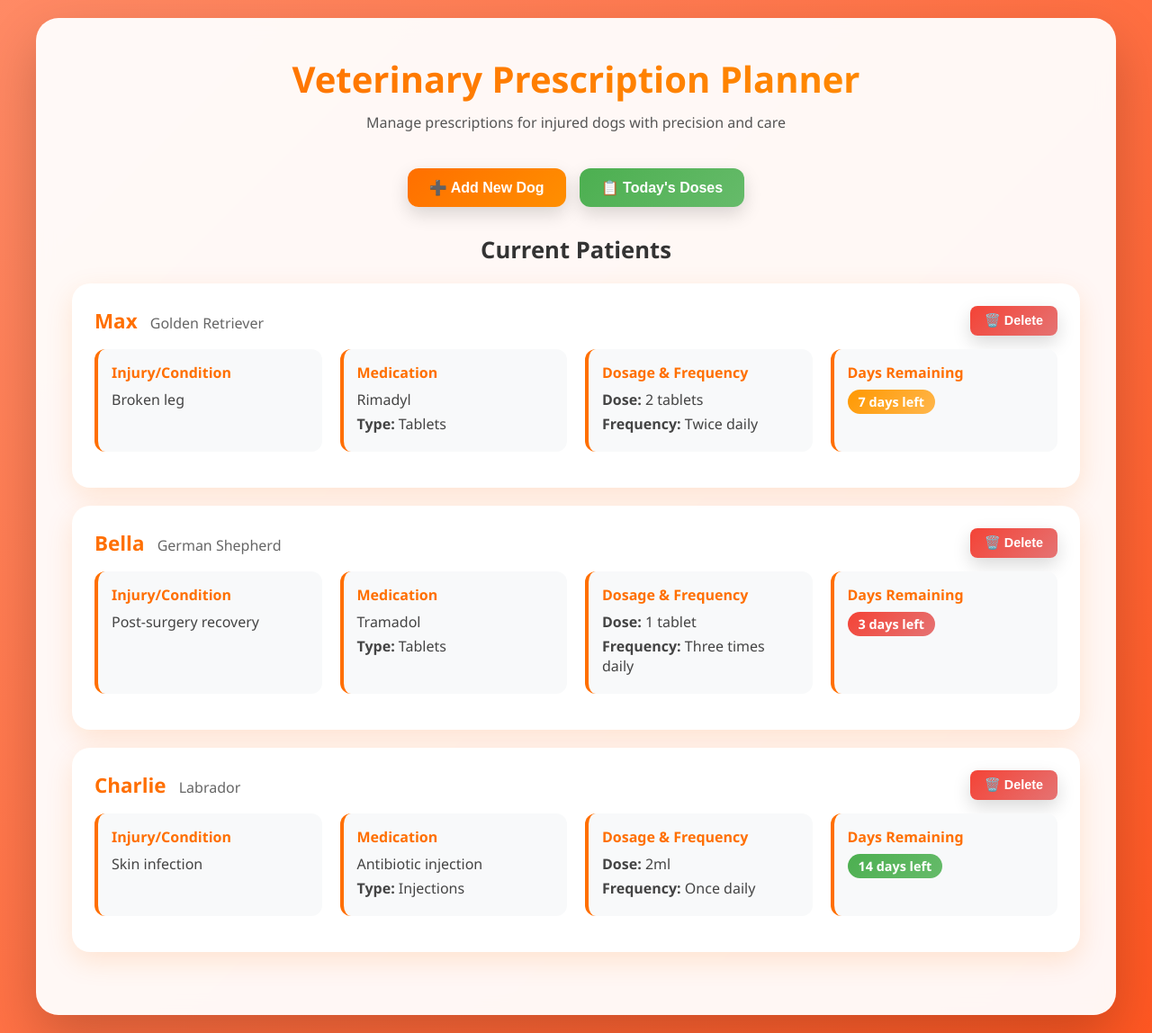
After one commit to JASKAMRA/RESCUEBRIDGE, a Python web app: template templates/adherence_planner.html in a window 1280 px wide. The commit adds this page. Shown: the whole page at 90% size. Run offline with Jinja, Linux system fonts and the light colour scheme; the template is opened without the code that fills it, so the values that code supplies are empty.

Commit message:
ngo dashboard 2 with planner

```diff
--- /dev/null
+++ b/static/styles/adherence_planner.css
@@ -0,0 +1,338 @@
+* {
+            margin: 0;
+            padding: 0;
+            box-sizing: border-box;
+        }
+
+        body {
+            font-family: 'Segoe UI', Tahoma, Geneva, Verdana, sans-serif;
+            background: linear-gradient(135deg, #ff8a65 0%, #ff7043 50%, #ff5722 100%);
+            min-height: 100vh;
+            padding: 20px;
+            display: flex;
+            justify-content: center;
+            align-items: flex-start;
+        }
+
+        .planner-wrapper {
+            width: 100%;
+            max-width: 1200px;
+            background: rgba(255, 255, 255, 0.95);
+            backdrop-filter: blur(10px);
+            border-radius: 25px;
+            padding: 40px;
+            box-shadow: 0 25px 60px rgba(0, 0, 0, 0.2);
+        }
+
+        .planner-header {
+            text-align: center;
+            margin-bottom: 40px;
+        }
+
+        .planner-title {
+            font-size: 2.5rem;
+            background: linear-gradient(135deg, #ff6f00, #ff8f00);
+            -webkit-background-clip: text;
+            -webkit-text-fill-color: transparent;
+            margin-bottom: 10px;
+        }
+
+        .planner-subtitle {
+            font-size: 1rem;
+            color: #555;
+        }
+
+        .action-buttons {
+            display: flex;
+            gap: 15px;
+            margin-bottom: 30px;
+            flex-wrap: wrap;
+            justify-content: center;
+        }
+
+        .btn {
+            padding: 12px 24px;
+            border: none;
+            border-radius: 12px;
+            font-size: 1rem;
+            font-weight: 600;
+            cursor: pointer;
+            transition: all 0.3s ease;
+            box-shadow: 0 8px 20px rgba(0, 0, 0, 0.15);
+        }
+
+        .btn-primary {
+            background: linear-gradient(135deg, #ff6f00, #ff8f00);
+            color: white;
+        }
+
+        .btn-primary:hover {
+            transform: translateY(-2px);
+            background: linear-gradient(135deg, #ff8f00, #ffa000);
+        }
+
+        .btn-secondary {
+            background: linear-gradient(135deg, #4caf50, #66bb6a);
+            color: white;
+        }
+
+        .btn-secondary:hover {
+            transform: translateY(-2px);
+            background: linear-gradient(135deg, #66bb6a, #81c784);
+        }
+
+        .btn-danger {
+            background: linear-gradient(135deg, #f44336, #e57373);
+            color: white;
+        }
+
+        .btn-danger:hover {
+            transform: translateY(-2px);
+            background: linear-gradient(135deg, #e57373, #ef5350);
+        }
+
+        .dogs-list {
+            margin-bottom: 30px;
+        }
+
+        .section-title {
+            font-size: 1.6rem;
+            color: #333;
+            margin-bottom: 20px;
+            text-align: center;
+        }
+
+        .dog-card {
+            background: #ffffff;
+            border-radius: 20px;
+            padding: 25px;
+            margin-bottom: 20px;
+            box-shadow: 0 10px 30px rgba(255, 111, 0, 0.15);
+            transition: transform 0.3s ease;
+        }
+
+        .dog-card:hover {
+            transform: translateY(-5px);
+        }
+
+        .dog-header {
+            display: flex;
+            justify-content: space-between;
+            align-items: center;
+            margin-bottom: 15px;
+            flex-wrap: wrap;
+            gap: 10px;
+        }
+
+        .dog-name {
+            font-size: 1.4rem;
+            font-weight: 700;
+            color: #ff6f00;
+        }
+
+        .dog-breed {
+            font-size: 1rem;
+            color: #666;
+            margin-left: 10px;
+        }
+
+        .dog-actions {
+            display: flex;
+            gap: 10px;
+        }
+
+        .btn-small {
+            padding: 8px 16px;
+            font-size: 0.9rem;
+            border-radius: 8px;
+        }
+
+        .prescription-info {
+            display: grid;
+            grid-template-columns: repeat(auto-fit, minmax(250px, 1fr));
+            gap: 20px;
+            margin-bottom: 15px;
+        }
+
+        .prescription-detail {
+            background: #f8f9fa;
+            padding: 15px;
+            border-radius: 12px;
+            border-left: 4px solid #ff6f00;
+        }
+
+        .prescription-detail h4 {
+            color: #ff6f00;
+            margin-bottom: 8px;
+            font-size: 1rem;
+        }
+
+        .prescription-detail p {
+            color: #444;
+            margin-bottom: 5px;
+        }
+
+        .days-left {
+            display: inline-block;
+            background: linear-gradient(135deg, #4caf50, #66bb6a);
+            color: white;
+            padding: 4px 12px;
+            border-radius: 20px;
+            font-size: 0.9rem;
+            font-weight: 600;
+        }
+
+        .days-left.warning {
+            background: linear-gradient(135deg, #ff9800, #ffb74d);
+        }
+
+        .days-left.critical {
+            background: linear-gradient(135deg, #f44336, #e57373);
+        }
+
+        .modal {
+            display: none;
+            position: fixed;
+            z-index: 1000;
+            left: 0;
+            top: 0;
+            width: 100%;
+            height: 100%;
+            background-color: rgba(0, 0, 0, 0.5);
+        }
+
+        .modal-content {
+            background-color: #fefefe;
+            margin: 5% auto;
+            padding: 30px;
+            border: none;
+            border-radius: 20px;
+            width: 90%;
+            max-width: 500px;
+            box-shadow: 0 25px 60px rgba(0, 0, 0, 0.3);
+        }
+
+        .close {
+            color: #aaa;
+            float: right;
+            font-size: 28px;
+            font-weight: bold;
+            cursor: pointer;
+        }
+
+        .close:hover {
+            color: #000;
+        }
+
+        .form-group {
+            margin-bottom: 20px;
+        }
+
+        .form-group label {
+            display: block;
+            margin-bottom: 5px;
+            font-weight: 600;
+            color: #333;
+        }
+
+        .form-group input,
+        .form-group select {
+            width: 100%;
+            padding: 12px;
+            border: 2px solid #ddd;
+            border-radius: 8px;
+            font-size: 1rem;
+            transition: border-color 0.3s ease;
+        }
+
+        .form-group input:focus,
+        .form-group select:focus {
+            outline: none;
+            border-color: #ff6f00;
+        }
+
+        .today-doses {
+            background: linear-gradient(135deg, #e8f5e8, #f1f8e9);
+            border-radius: 20px;
+            padding: 25px;
+            margin-top: 20px;
+        }
+
+        .dose-item {
+            background: white;
+            padding: 15px;
+            border-radius: 12px;
+            margin-bottom: 10px;
+            border-left: 4px solid #4caf50;
+            display: flex;
+            justify-content: space-between;
+            align-items: center;
+            flex-wrap: wrap;
+            gap: 10px;
+        }
+
+        .dose-info {
+            flex: 1;
+        }
+
+        .dose-dog-name {
+            font-weight: 700;
+            color: #4caf50;
+            margin-bottom: 5px;
+        }
+
+        .dose-medication {
+            color: #666;
+            font-size: 0.9rem;
+        }
+
+        .dose-amount {
+            background: #4caf50;
+            color: white;
+            padding: 5px 12px;
+            border-radius: 20px;
+            font-weight: 600;
+            font-size: 0.9rem;
+        }
+
+        .empty-state {
+            text-align: center;
+            padding: 40px;
+            color: #666;
+            font-size: 1.1rem;
+        }
+
+        .empty-state img {
+            width: 100px;
+            height: 100px;
+            opacity: 0.3;
+            margin-bottom: 20px;
+        }
+
+        @media (max-width: 768px) {
+            .planner-wrapper {
+                padding: 20px;
+            }
+
+            .planner-title {
+                font-size: 2rem;
+            }
+
+            .action-buttons {
+                flex-direction: column;
+            }
+
+            .dog-header {
+                flex-direction: column;
+                align-items: flex-start;
+            }
+
+            .prescription-info {
+                grid-template-columns: 1fr;
+            }
+
+            .dose-item {
+                flex-direction: column;
+                align-items: flex-start;
+            }
+        }
--- /dev/null
+++ b/templates/adherence_planner.html
@@ -0,0 +1,267 @@
+<!DOCTYPE html>
+<html lang="en">
+<head>
+    <meta charset="UTF-8">
+    <meta name="viewport" content="width=device-width, initial-scale=1.0">
+    <title>Veterinary Prescription Planner</title>
+    <link
+      href="https://fonts.googleapis.com/css2?family=Poppins:wght@300;400;500;600;700&display=swap"
+      rel="stylesheet"
+    />
+    <link rel="stylesheet" href="/static/styles/adherence_planner.css" />
+</head>
+<body>
+    <div class="planner-wrapper">
+        <div class="planner-header">
+            <h1 class="planner-title">Veterinary Prescription Planner</h1>
+            <p class="planner-subtitle">Manage prescriptions for injured dogs with precision and care</p>
+        </div>
+
+        <div class="action-buttons">
+            <button class="btn btn-primary" onclick="openAddModal()">➕ Add New Dog</button>
+            <button class="btn btn-secondary" onclick="toggleTodayDoses()">📋 Today's Doses</button>
+        </div>
+
+        <div class="dogs-list">
+            <h2 class="section-title">Current Patients</h2>
+            <div id="dogsList"></div>
+        </div>
+
+        <div id="todayDoses" class="today-doses" style="display: none;">
+            <h2 class="section-title">Today's Required Doses</h2>
+            <div id="dosesList"></div>
+        </div>
+    </div>
+
+    <!-- Add Dog Modal -->
+    <div id="addModal" class="modal">
+        <div class="modal-content">
+            <span class="close" onclick="closeAddModal()">&times;</span>
+            <h2>Add New Dog</h2>
+            <form id="addDogForm">
+                <div class="form-group">
+                    <label for="dogName">Dog Name:</label>
+                    <input type="text" id="dogName" required>
+                </div>
+                <div class="form-group">
+                    <label for="dogBreed">Breed:</label>
+                    <input type="text" id="dogBreed" required>
+                </div>
+                <div class="form-group">
+                    <label for="injury">Injury/Condition:</label>
+                    <input type="text" id="injury" required>
+                </div>
+                <div class="form-group">
+                    <label for="medication">Medication:</label>
+                    <input type="text" id="medication" required>
+                </div>
+                <div class="form-group">
+                    <label for="medicationType">Type:</label>
+                    <select id="medicationType" required>
+                        <option value="">Select Type</option>
+                        <option value="Tablets">Tablets</option>
+                        <option value="Injections">Injections</option>
+                        <option value="Liquid">Liquid</option>
+                        <option value="Capsules">Capsules</option>
+                    </select>
+                </div>
+                <div class="form-group">
+                    <label for="dosage">Dosage:</label>
+                    <input type="text" id="dosage" placeholder="e.g., 2 tablets, 5ml" required>
+                </div>
+                <div class="form-group">
+                    <label for="frequency">Frequency:</label>
+                    <select id="frequency" required>
+                        <option value="">Select Frequency</option>
+                        <option value="Once daily">Once daily</option>
+                        <option value="Twice daily">Twice daily</option>
+                        <option value="Three times daily">Three times daily</option>
+                        <option value="Every 8 hours">Every 8 hours</option>
+                        <option value="Every 12 hours">Every 12 hours</option>
+                    </select>
+                </div>
+                <div class="form-group">
+                    <label for="daysLeft">Days Left:</label>
+                    <input type="number" id="daysLeft" min="1" required>
+                </div>
+                <button type="submit" class="btn btn-primary">Add Dog</button>
+            </form>
+        </div>
+    </div>
+
+    <script>
+        let dogs = [
+            {
+                id: 1,
+                name: "Max",
+                breed: "Golden Retriever",
+                injury: "Broken leg",
+                medication: "Rimadyl",
+                type: "Tablets",
+                dosage: "2 tablets",
+                frequency: "Twice daily",
+                daysLeft: 7
+            },
+            {
+                id: 2,
+                name: "Bella",
+                breed: "German Shepherd",
+                injury: "Post-surgery recovery",
+                medication: "Tramadol",
+                type: "Tablets",
+                dosage: "1 tablet",
+                frequency: "Three times daily",
+                daysLeft: 3
+            },
+            {
+                id: 3,
+                name: "Charlie",
+                breed: "Labrador",
+                injury: "Skin infection",
+                medication: "Antibiotic injection",
+                type: "Injections",
+                dosage: "2ml",
+                frequency: "Once daily",
+                daysLeft: 14
+            }
+        ];
+
+        function renderDogs() {
+            const dogsList = document.getElementById('dogsList');
+
+            if (dogs.length === 0) {
+                dogsList.innerHTML = `
+                    <div class="empty-state">
+                        <div>🐕</div>
+                        <p>No dogs currently on prescription</p>
+                    </div>
+                `;
+                return;
+            }
+
+            dogsList.innerHTML = dogs.map(dog => `
+                <div class="dog-card">
+                    <div class="dog-header">
+                        <div>
+                            <span class="dog-name">${dog.name}</span>
+                            <span class="dog-breed">${dog.breed}</span>
+                        </div>
+                        <div class="dog-actions">
+                            <button class="btn btn-danger btn-small" onclick="deleteDog(${dog.id})">🗑️ Delete</button>
+                        </div>
+                    </div>
+                    <div class="prescription-info">
+                        <div class="prescription-detail">
+                            <h4>Injury/Condition</h4>
+                            <p>${dog.injury}</p>
+                        </div>
+                        <div class="prescription-detail">
+                            <h4>Medication</h4>
+                            <p>${dog.medication}</p>
+                            <p><strong>Type:</strong> ${dog.type}</p>
+                        </div>
+                        <div class="prescription-detail">
+                            <h4>Dosage & Frequency</h4>
+                            <p><strong>Dose:</strong> ${dog.dosage}</p>
+                            <p><strong>Frequency:</strong> ${dog.frequency}</p>
+                        </div>
+                        <div class="prescription-detail">
+                            <h4>Days Remaining</h4>
+                            <span class="days-left ${dog.daysLeft <= 3 ? 'critical' : dog.daysLeft <= 7 ? 'warning' : ''}">${dog.daysLeft} days left</span>
+                        </div>
+                    </div>
+                </div>
+            `).join('');
+        }
+
+        function renderTodayDoses() {
+            const dosesList = document.getElementById('dosesList');
+
+            if (dogs.length === 0) {
+                dosesList.innerHTML = `
+                    <div class="empty-state">
+                        <div>💊</div>
+                        <p>No doses required today</p>
+                    </div>
+                `;
+                return;
+            }
+
+            dosesList.innerHTML = dogs.map(dog => `
+                <div class="dose-item">
+                    <div class="dose-info">
+                        <div class="dose-dog-name">${dog.name}</div>
+                        <div class="dose-medication">${dog.medication} (${dog.type})</div>
+                        <div class="dose-medication">${dog.frequency}</div>
+                    </div>
+                    <div class="dose-amount">${dog.dosage}</div>
+                </div>
+            `).join('');
+        }
+
+        function openAddModal() {
+            document.getElementById('addModal').style.display = 'block';
+        }
+
+        function closeAddModal() {
+            document.getElementById('addModal').style.display = 'none';
+            document.getElementById('addDogForm').reset();
+        }
+
+        function toggleTodayDoses() {
+            const todayDoses = document.getElementById('todayDoses');
+            if (todayDoses.style.display === 'none') {
+                todayDoses.style.display = 'block';
+                renderTodayDoses();
+            } else {
+                todayDoses.style.display = 'none';
+            }
+        }
+
+        function deleteDog(id) {
+            if (confirm('Are you sure you want to delete this dog from the prescription list?')) {
+                dogs = dogs.filter(dog => dog.id !== id);
+                renderDogs();
+                if (document.getElementById('todayDoses').style.display === 'block') {
+                    renderTodayDoses();
+                }
+            }
+        }
+
+        document.getElementById('addDogForm').addEventListener('submit', function(e) {
+            e.preventDefault();
+
+            const newDog = {
+                id: Date.now(),
+                name: document.getElementById('dogName').value,
+                breed: document.getElementById('dogBreed').value,
+                injury: document.getElementById('injury').value,
+                medication: document.getElementById('medication').value,
+                type: document.getElementById('medicationType').value,
+                dosage: document.getElementById('dosage').value,
+                frequency: document.getElementById('frequency').value,
+                daysLeft: parseInt(document.getElementById('daysLeft').value)
+            };
+
+            dogs.push(newDog);
+            renderDogs();
+            closeAddModal();
+
+            if (document.getElementById('todayDoses').style.display === 'block') {
+                renderTodayDoses();
+            }
+        });
+
+        // Close modal when clicking outside
+        window.onclick = function(event) {
+            const modal = document.getElementById('addModal');
+            if (event.target === modal) {
+                closeAddModal();
+            }
+        }
+
+        // Initial render
+        renderDogs();
+    </script>
+</body>
+</html>
```
Also changed, not shown: templates/ngo_dashboard.html (+5 -5 lines).
